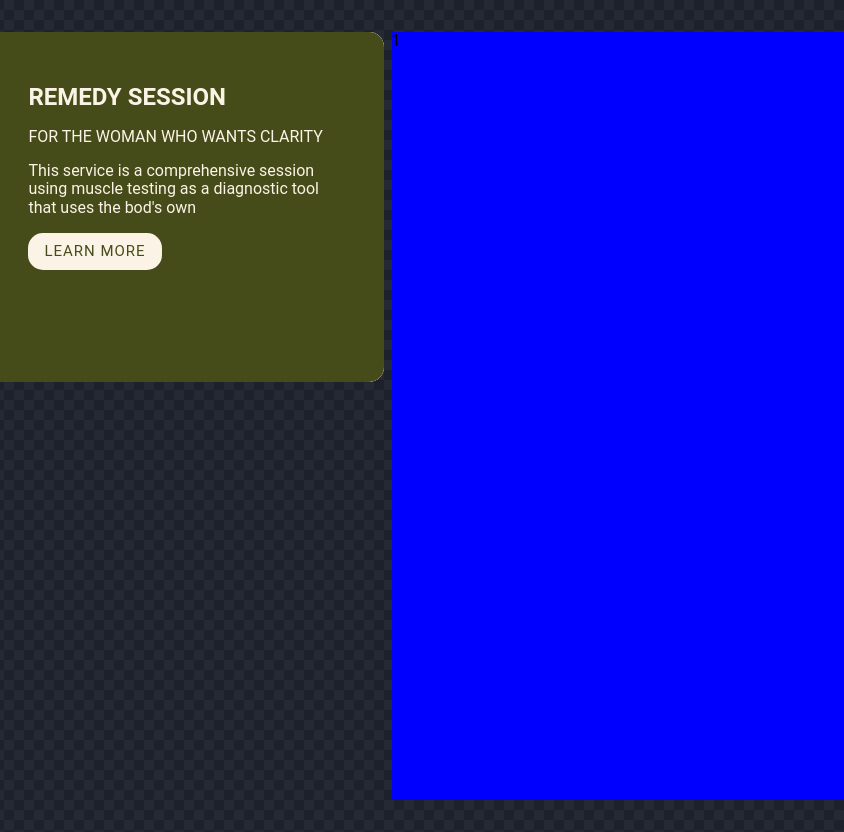
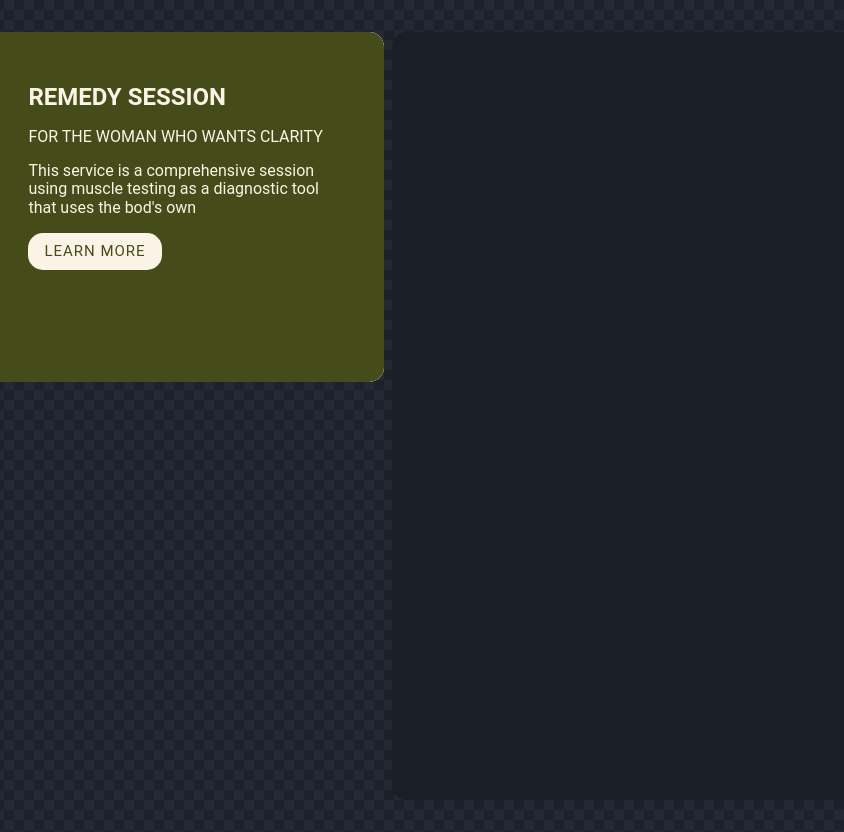
Before and after one commit to mariasaavedra/squarespace-collection, a website built with Vite: page index.html in a window 1280 px wide. Shown: the top 832 px of the page, 436-1280 px from the left. Built offline with nearby package versions, Linux system fonts and the light colour scheme.

Commit message:
chore: wip

```diff
--- a/index.html
+++ b/index.html
@@ -9,7 +9,7 @@
   </head>
   <body>
     <section class="layout">
-      <div class="sidebar">1</div>
+      <div class="sidebar bg--dark"></div>
       <div class="body">
         <section>
           <!-- Accordion Start -->
--- a/src/styles.css
+++ b/src/styles.css
@@ -4,7 +4,7 @@
   --light: #fbf4e6;
   --peach: #faced3;
   --green: #464c19;
-  --dark: #333;
+  --dark: #1A1E27;
   --border-radius: 15px; /* Define a variable for border-radius */
 }
 * {
@@ -66,7 +66,8 @@ html {
 
 .sidebar {
   grid-area: sidebar;
-  background: blue;
+  border-radius: var(--border-radius);
+  box-shadow: 0 0 10px rgba(0, 0, 0, 0.1);
 }
 .body {
   grid-area: body;
```
